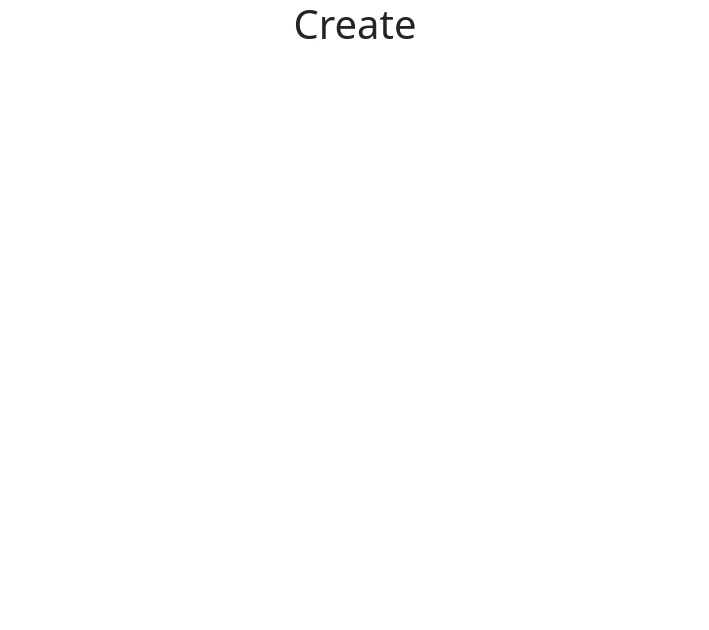
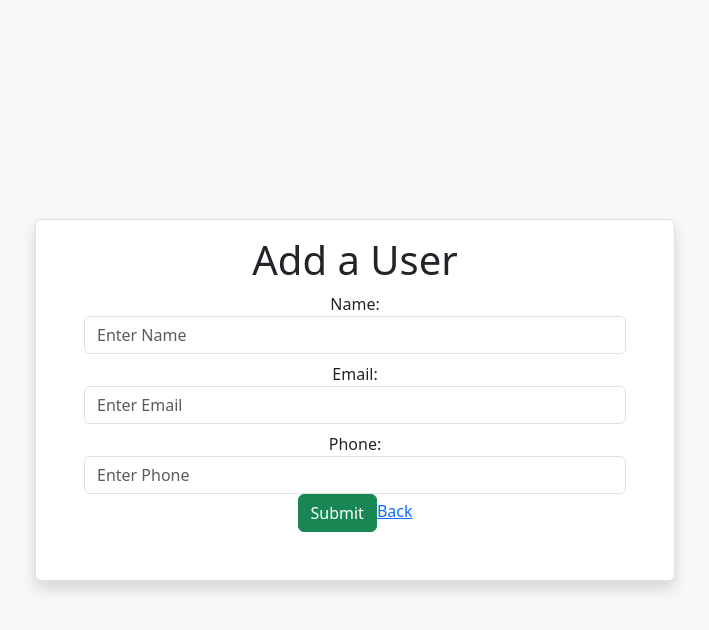
Before and after one commit to septianadip17/crud-axios, a React (Vite) app: page /create in a window 1280 px wide. Shown: the top 630 px of the page, without its empty margins (285-994 px from the left). Built offline with nearby package versions, Linux system fonts and the light colour scheme.

Commit message:
form showed

```diff
--- a/src/Create.jsx
+++ b/src/Create.jsx
@@ -1,11 +1,45 @@
-import React from 'react'
+import React from "react";
+import { Link } from "react-router-dom";
 
 const Create = () => {
   return (
-    <div>
-      <h1>Create</h1>
+    <div className="d-flex w-100 vh-100 justify-content-center align-items-center bg-light">
+      <div className="w-50 border bg-white shadow px-5 pt-3 pb-5 rounded">
+        <h1>Add a User</h1>
+        <form action="">
+          <div className="mb-2">
+            <label htmlFor="name">Name:</label>
+            <input
+              type="text"
+              name="name"
+              className="form-control"
+              placeholder="Enter Name"
+            />
+          </div>
+          <div className="mb-2">
+            <label htmlFor="email">Email:</label>
+            <input
+              type="email"
+              name="email"
+              className="form-control"
+              placeholder="Enter Email"
+            />
+          </div>
+          <div className="mb2">
+            <label htmlFor="phone">Phone:</label>
+            <input
+              type="text"
+              name="phone"
+              className="form-control"
+              placeholder="Enter Phone"
+            />
+            <button className="btn btn-success">Submit</button>
+            <Link to="/">Back</Link>
+          </div>
+        </form>
+      </div>
     </div>
-  )
-}
+  );
+};
 
-export default Create
+export default Create;
```
